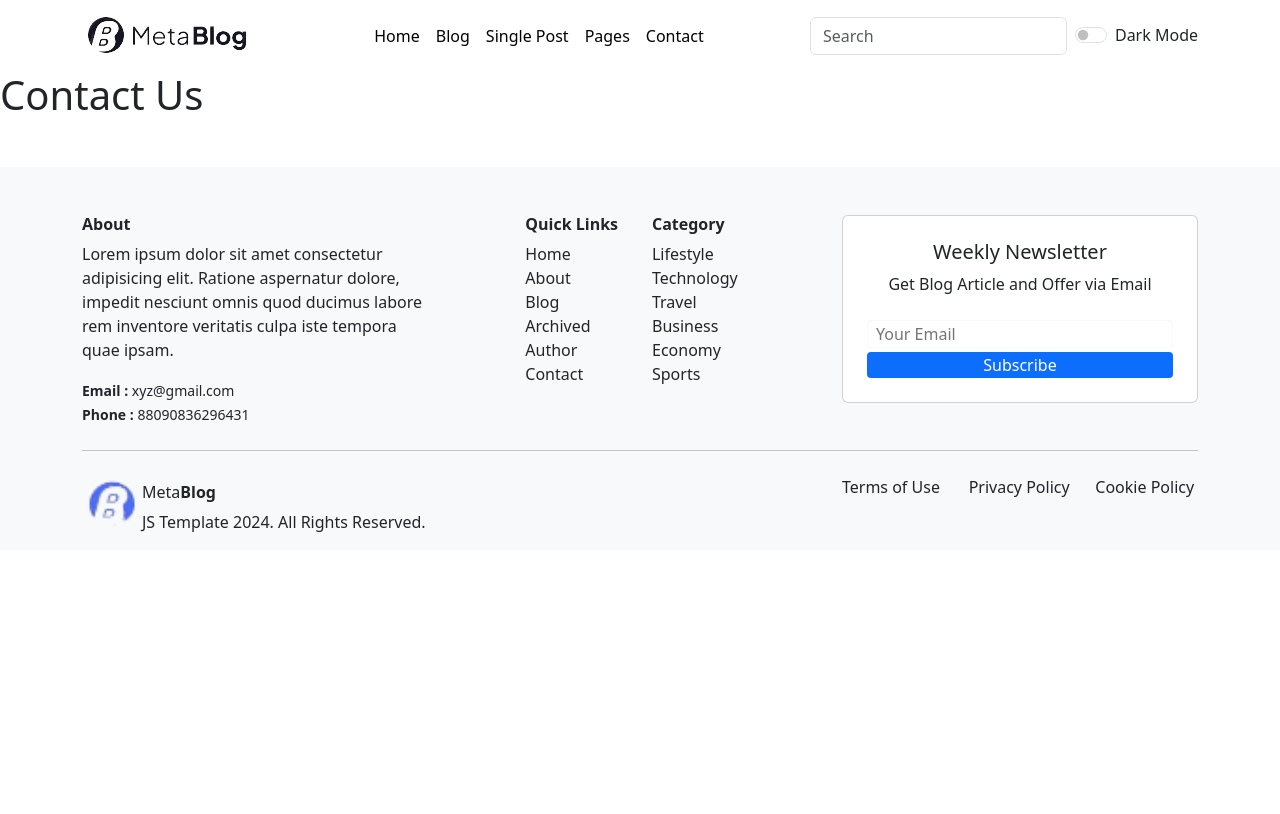
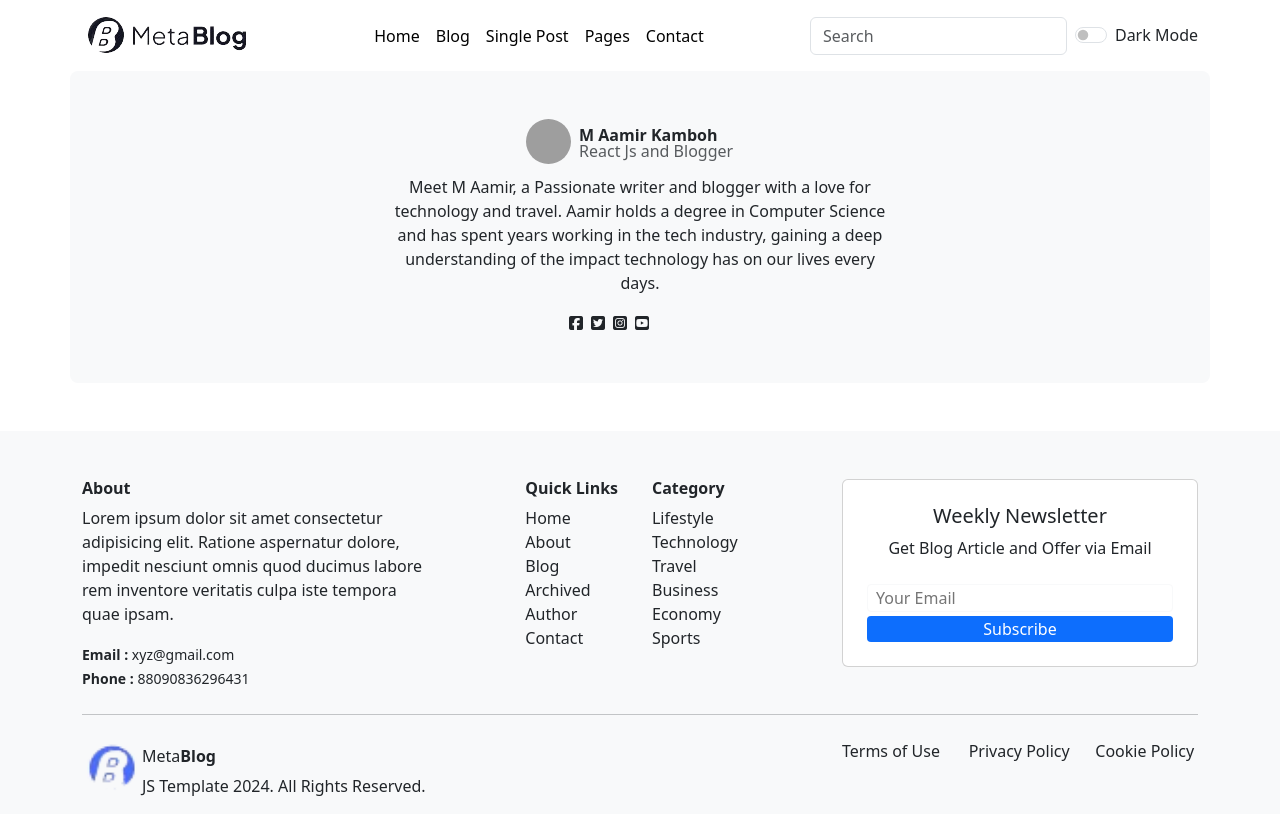
Before and after one commit to amirkamboh/react_bootstrap_projects_24, a React (Create React App) app: page /contact in a window 1280 px wide. Built offline with nearby package versions, Linux system fonts and the light colour scheme; grey boxes are pictures that could not be loaded.

Commit message:
Contact update

```diff
--- a/src/pages/contact/index.js
+++ b/src/pages/contact/index.js
@@ -1,9 +1,61 @@
 import React from 'react'
+import { Card } from 'react-bootstrap';
 
 const Contact = () => {
   return (
     <>
-        <h1>Contact Us</h1>
+        <div className="container">
+          <div className="row bg-light px-5 py-5 rounded-3">
+            <div className="col-md-12 col-xs-12">
+
+          <div className="row">
+            <div className="col-md-4 col-xs-12"></div>
+            <div className="col-md-4 col-xs-12">
+
+            <Card.Text>
+                 <div className='d-flex ms-5'>
+               <img
+                     src='https://mdbcdn.b-cdn.net/img/new/avatars/2.webp'
+                     alt='John Doe'
+                     className='me-2 rounded-circle'
+                     style={{ width: '45px', height: '45px' }}
+               />
+               <div>
+              <p className='fw-bold para mt-3'>M Aamir Kamboh</p>
+              <p className='text-muted para'>React Js and Blogger</p>
+               </div>
+               </div>
+                </Card.Text>
+
+            </div>
+            <div className="col-md-4 col-xs-12"></div>
+          </div>
+
+          <div className="row mt-2">
+            <div className="col-md-3 col-xs-12"></div>
+            <div className="col-md-6 col-xs-12">
+            <p className='text-center'>Meet M Aamir, a Passionate writer and blogger with a love for technology and travel.
+            Aamir holds a degree in Computer Science and has spent years working in the
+            tech industry, gaining a deep understanding of the impact technology has on
+            our lives every days.</p>
+            </div>
+            <div className="col-md-3 col-xs-12"></div>
+          </div>
+
+          <div className="row">
+            <div className="col-md-5 col-xs-12"></div>
+            <div className="col-md-2 col-xs-12">
+            <i class="fa-brands fa-square-facebook px-1"></i>
+            <i class="fa-brands fa-square-twitter px-1"></i>
+            <i class="fa-brands fa-square-instagram px-1"></i>
+            <i class="fa-brands fa-square-youtube px-1"></i>
+            </div>
+            <div className="col-md-5 col-xs-12"></div>
+          </div>
+
+          </div>
+          </div>
+        </div>
     </>
   )
 }
--- a/src/style/min.css
+++ b/src/style/min.css
@@ -24,3 +24,6 @@
 .ads {
     line-height: 0.2;
 }
+.para {
+    line-height: 0.0;
+}
```
